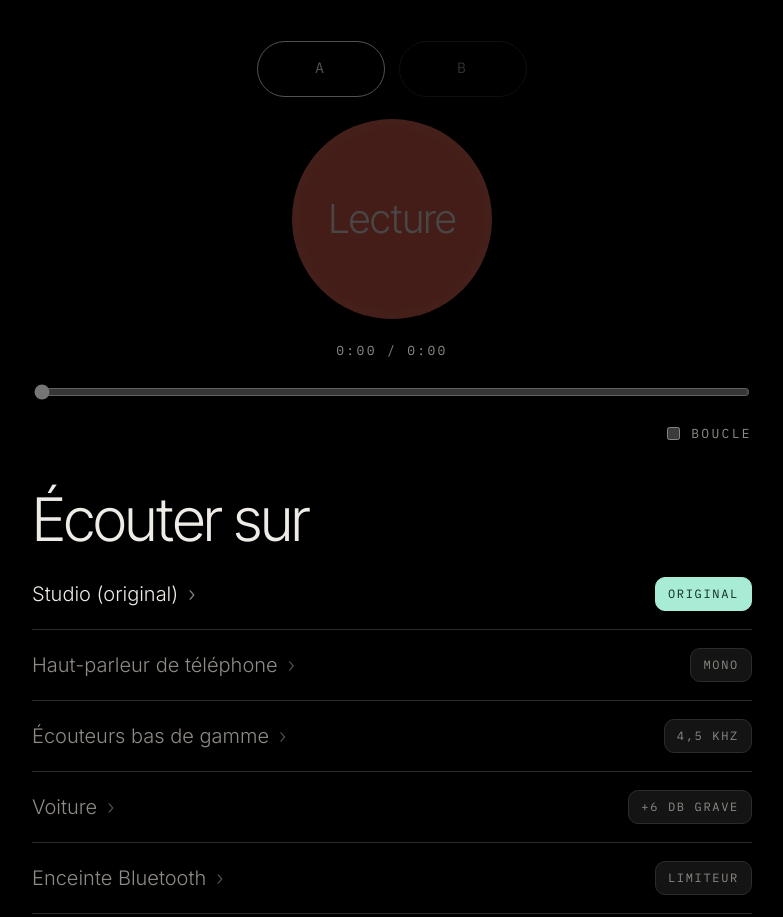
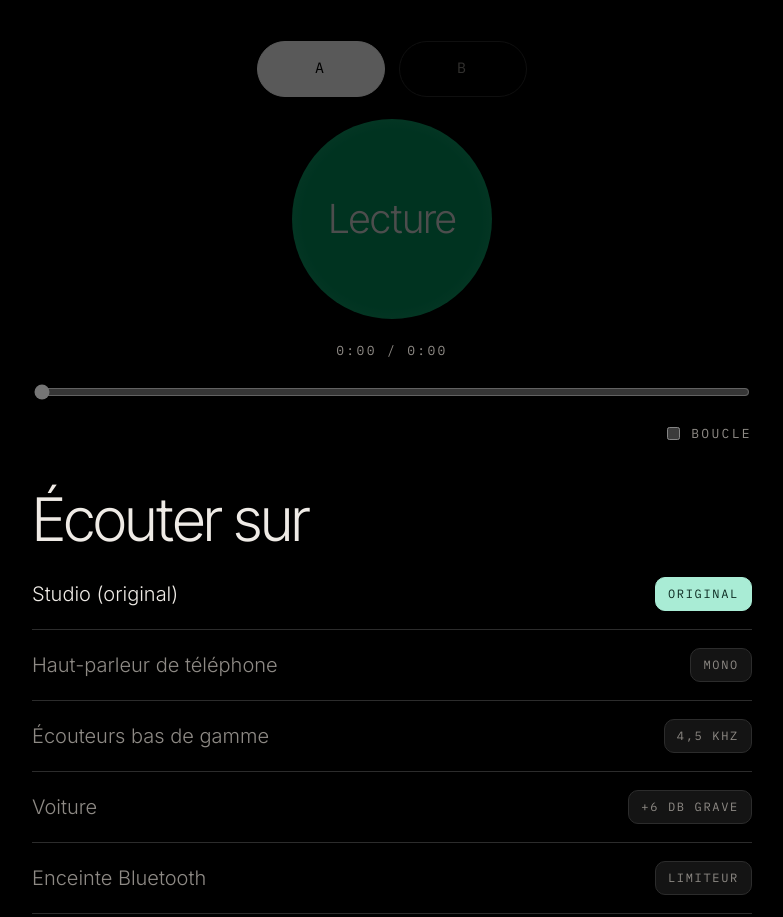
Before and after one commit to headybeatshell/Comparo, a plain HTML site: page index.html in a window 1280 px wide. Shown: the part 700-1617 px from the top of the page, without its empty margins (248-1031 px from the left). Drawn offline with Linux system fonts and the light colour scheme.

Commit message:
Solid white selected A/B buttons, green play button, drop option chevrons
Co-Authored-By: Claude Opus 5.5 <noreply@anthropic.com>
Claude-Session: https://claude.ai/code/session_016okgWEtThyM2VZ3iERU3Nj

```diff
--- a/index.html
+++ b/index.html
@@ -13,7 +13,7 @@
     --bg: #000000; --ink: #efebe6; --muted: #8e8a85; --line: #2c2c2c;
     --card: #efebe6; --card-ink: #121212; --card-muted: #77736d;
     --chip: #141414; --mint: #a9ecd5; --mint-ink: #0c2a21;
-    --coral: #e0604f; --coral-hi: #f08c78; --warn: #ffcf5c;
+    --coral: #e0604f; --coral-hi: #f08c78; --green: #00a86b; --green-hi: #34c88f; --white: #ffffff; --black: #000000; --warn: #ffcf5c;
     --display: "Inter Tight", "Helvetica Neue", Arial, sans-serif;
     --text: "Inter", "Helvetica Neue", Arial, sans-serif;
     --mono: "IBM Plex Mono", ui-monospace, "SF Mono", Menlo, monospace;
@@ -92,17 +92,17 @@
     font-family: var(--mono); font-size: 15px; letter-spacing: .2em; text-transform: uppercase;
   }
   .switch button:hover:not(:disabled) { border-color: var(--muted); color: var(--ink); }
-  .switch button.on { border-color: var(--ink); color: var(--ink); }
+  .switch button.on, .switch button.on:hover:not(:disabled) { background: var(--white); border-color: var(--white); color: var(--black); }
   .switch button:disabled { opacity: .35; cursor: default; }
   button.main {
     width: 200px; height: 200px; border-radius: 50%; border: none; cursor: pointer;
-    background: radial-gradient(circle at 50% 50%, var(--coral) 62%, var(--coral-hi) 100%);
-    color: var(--ink); font-family: var(--display); font-weight: 300; font-size: 40px; letter-spacing: -0.02em;
-    box-shadow: 0 0 60px rgba(224, 96, 79, .28);
+    background: radial-gradient(circle at 50% 50%, var(--green) 62%, var(--green-hi) 100%);
+    color: var(--white); font-family: var(--display); font-weight: 300; font-size: 40px; letter-spacing: -0.02em;
+    box-shadow: 0 0 60px rgba(0, 168, 107, .3);
     transition: transform .2s, box-shadow .2s;
   }
-  button.main:hover:not(:disabled) { transform: scale(1.03); box-shadow: 0 0 80px rgba(224, 96, 79, .4); }
-  button.main.playing { box-shadow: 0 0 90px rgba(224, 96, 79, .5); }
+  button.main:hover:not(:disabled) { transform: scale(1.03); box-shadow: 0 0 80px rgba(0, 168, 107, .42); }
+  button.main.playing { background: radial-gradient(circle at 50% 50%, var(--coral) 62%, var(--coral-hi) 100%); box-shadow: 0 0 80px rgba(224, 96, 79, .4); }
   button.main:disabled { opacity: .3; cursor: default; box-shadow: none; }
   .time { color: var(--muted); font-variant-numeric: tabular-nums; }
   .seekrow { width: 100%; display: flex; }
@@ -123,7 +123,6 @@
     font-family: var(--text); font-weight: 300; font-size: 20px; color: var(--muted);
     transition: color .15s;
   }
-  .seg button span:first-child::after { content: "›"; margin-left: 10px; opacity: .6; }
   .seg button:hover { color: var(--ink); }
   .seg button .d {
     flex: none; font-family: var(--mono); font-size: 12px; letter-spacing: .14em; text-transform: uppercase;
```
